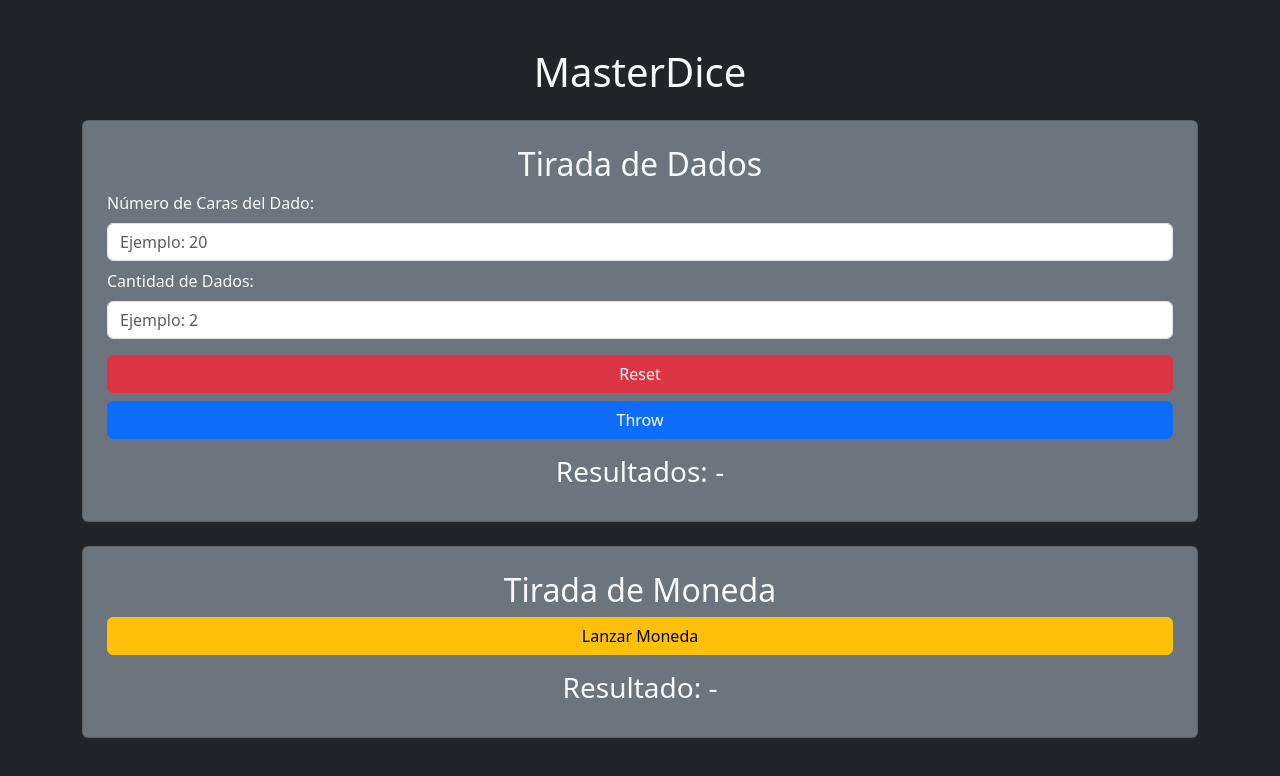
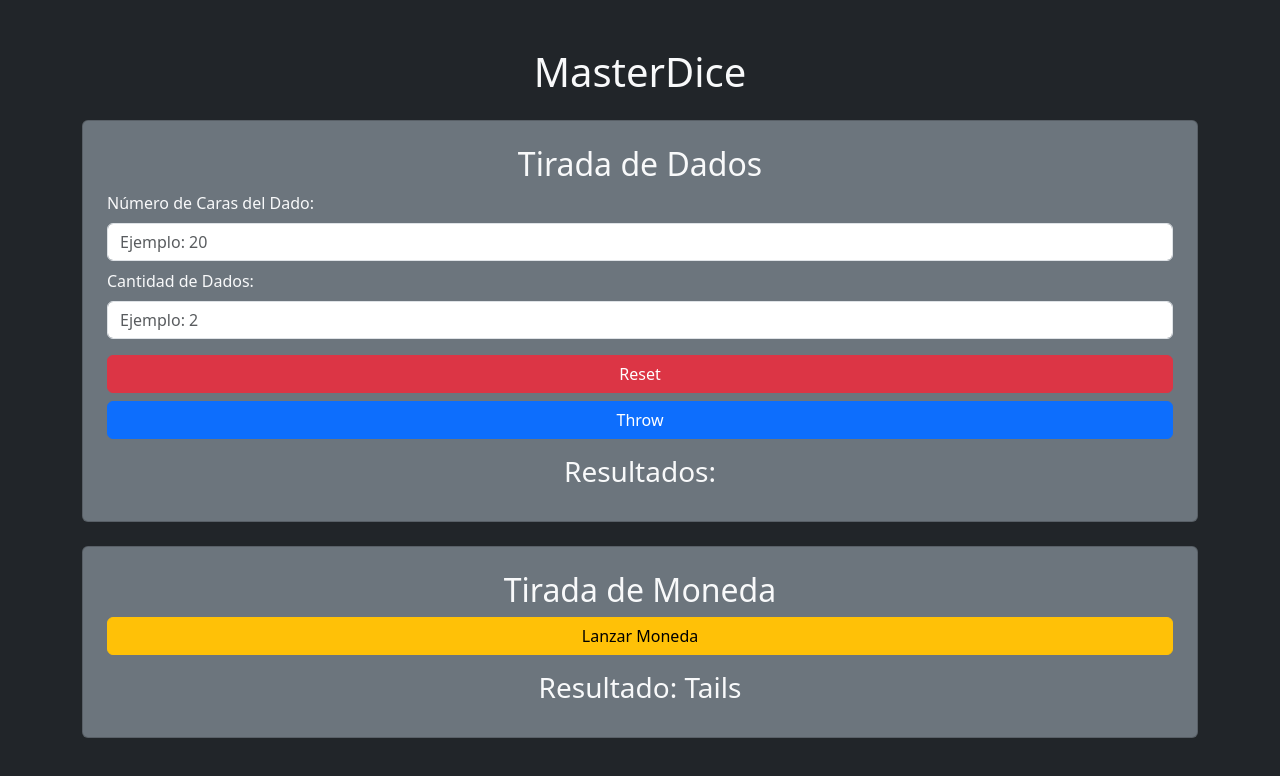
Before and after one commit to guillecarpintero/MasterDice, a plain HTML site: page index.html in a window 1280 px wide. Both pictures are taken after a click on the button "Lanzar Moneda". Drawn offline with nearby package versions, Linux system fonts and the light colour scheme.

Commit message:
Now you can throw dices or flip a coin.

```diff
--- a/index.html
+++ b/index.html
@@ -25,7 +25,7 @@
 
             <button id="rollDice" class="btn btn-primary w-100">Throw</button>
             <div class="mt-3 text-center">
-                <h3>Resultados: <span id="diceResult">-</span></h3>
+                <h3>Resultados: <span id="diceResult"></span></h3>
             </div>
         </div>
 
@@ -33,7 +33,7 @@
             <h2 class="text-center">Tirada de Moneda</h2>
             <button id="flipCoin" class="btn btn-warning w-100">Lanzar Moneda</button>
             <div class="mt-3 text-center">
-                <h3>Resultado: <span id="coinResult">-</span></h3>
+                <h3>Resultado: <span id="coinResult"></span></h3>
             </div>
         </div>
     </div>
--- a/masterdice.js
+++ b/masterdice.js
@@ -1,12 +1,12 @@
 // Autor: Guillermo Carpintero
 // Date: 04/03/2025
-// Description: MasterDice is a simple solution for throwing dice. It allows you to throw a dice with a certain number of faces and a certain number of dice.
-//              It also allows you to create a dice object with a certain number of faces and a certain number of dice.
+// Description: MasterDice is a simple dice rolling project. It allows users to roll dice with a customizable number of faces and quantities.
 
 
 //Main dice
 let mainFace = document.getElementById("mainDiceFaces");
 let mainQuantity = document.getElementById("mainDiceQuantity");
+let result = document.getElementById("diceResult");
 let resetButton = document.getElementById("reset");
 let rollButton = document.getElementById("rollDice");
 
@@ -26,9 +26,8 @@ function throwDice(diceFaces, diceQuantity) {
         diceSum += roll;
     }
 
-    console.log(`You have thrown ${diceQuantity} dice with ${diceFaces} faces each. The result is: ${diceArray}. The sum is: ${diceSum}`);
+    result.innerHTML = `${diceSum} - (${diceArray})`;
 }
-
 
 //Dice constructor
 class Dice {
@@ -55,55 +54,11 @@ resetButton.addEventListener("click", function() {
     mainQuantity.value = "";
 });
 
-//Coin flip Button
+//Coin flip
+let coinFlip = document.getElementById("coinResult");
+let flipButton = document.getElementById("flipCoin");
 
-
-
-
-
-
-
-
-
-
-
-
-
-
-
-
-
-
-
-/* //Variables
-let diceFaces = 0;
-let diceQuantity = 0;
-
-//Throw dice method
-function throwDice(diceFaces, diceQuantity) {
-    let diceArray = [];
-    let diceSum = 0;
-
-    for (let i = 0; i < diceQuantity; i++) {
-        diceArray.push(Math.floor(Math.random() * diceFaces) + 1);
-        diceSum += diceArray[i];
-    }
-
-    console.log(`You have thrown ${diceQuantity} dice with ${diceFaces} faces each. The result is: ${diceArray}. The sum is: ${diceSum}`);
-
-}
-
-//Dice constructor
-class Dice {
-    constructor(quantity, face) {
-        this.quantity = quantity;
-        this.face = face;
-        }
-}
-
-
-
-
-// Crear un nuevo objeto Persona
-const sixDice = new Dice (3,6);
-throwDice(diceFaces, diceQuantity); */
+flipButton.addEventListener("click", function() {
+    let coin = Math.floor(Math.random() * 2) + 1;
+    coinFlip.innerHTML = coin === 1 ? "Heads" : "Tails";
+});
```
